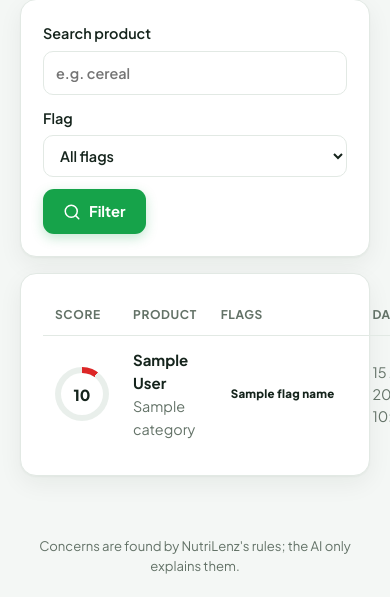
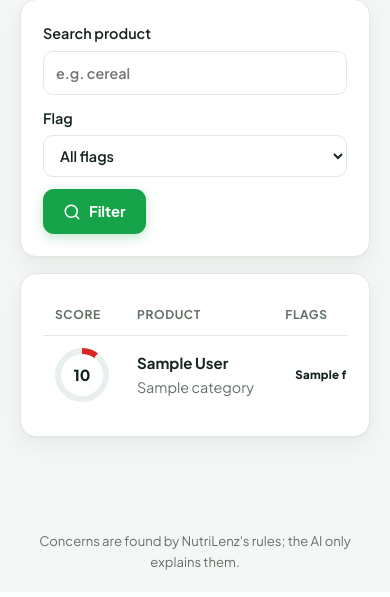
Before and after one commit to megansmiranda/INF1103-Grp1-Project, a Python web app: template nutrilenz/web/templates/history.html in a window 390 px wide; the page is wider, and only the part inside the window is pictured. Shown: the part 252-849 px from the top of that part. After the commit the page ends 822 px from the top of that part, so only its background shows below. Run offline with Jinja, Linux system fonts and the light colour scheme; the template is opened without the code that fills it: most values are stand-ins (such as "Sample title", 1, 10 or a date in 2020).

Commit message:
let the history table scroll inside its card on phones

```diff
--- a/nutrilenz/web/static/style.css
+++ b/nutrilenz/web/static/style.css
@@ -582,3 +582,5 @@ button.ghost.danger-text:hover { background: var(--red-soft); border-color: #fec
 .auth-art::after { content: ""; position: absolute; width: 360px; height: 360px; right: -120px; bottom: -140px;
   border-radius: 50%; background: rgba(255, 255, 255, .08); }
 .auth-art li span .icon { color: #fff; }
+.table-scroll { overflow-x: auto; }
+.table-scroll table { min-width: 560px; }
--- a/nutrilenz/web/templates/history.html
+++ b/nutrilenz/web/templates/history.html
@@ -20,6 +20,7 @@
 </form>
 <div class="card">
   {% if records %}
+  <div class="table-scroll">
   <table>
     <thead><tr><th>Score</th><th>Product</th><th>Flags</th><th>Date</th><th></th></tr></thead>
     <tbody>
@@ -37,6 +38,7 @@
     {% endfor %}
     </tbody>
   </table>
+  </div>
   {% else %}{{ m.empty('search', 'No analyses match.') }}{% endif %}
 </div>
 {% endblock %}
```
